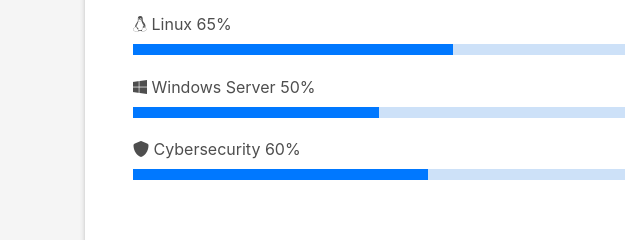
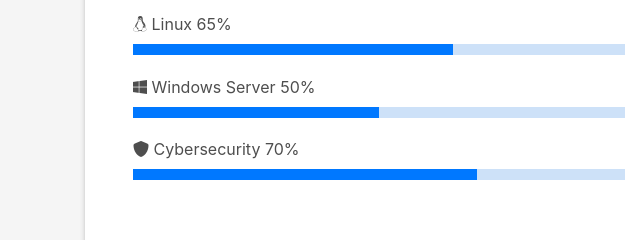
Before and after one commit to MaximiliaanM/MaximiliaanMuylaert, a plain HTML site: page index.html in a window 1280 px wide. Shown: the part 1240-1480 px from the top of the page, 0-640 px from the left. Drawn offline with Linux system fonts and the light colour scheme; a script that the page names is missing.

Commit message:
update badges

```diff
--- a/index.html
+++ b/index.html
@@ -278,9 +278,9 @@
                     <div class="progress-bar" role="progressbar" style="width: 50%" aria-valuenow="50" aria-valuemin="0"
                       aria-valuemax="100"></div>
                   </div>
-                  <span class="fas fa-shield"></span><span> Cybersecurity</span> <span class="pull-right">60%</span>
+                  <span class="fas fa-shield"></span><span> Cybersecurity</span> <span class="pull-right">70%</span>
                   <div class="progress">
-                    <div class="progress-bar" role="progressbar" style="width: 60%" aria-valuenow="60" aria-valuemin="0"
+                    <div class="progress-bar" role="progressbar" style="width: 70%" aria-valuenow="70" aria-valuemin="0"
                       aria-valuemax="100"></div>
                   </div>
                 </div>
@@ -536,6 +536,7 @@
               </div>
             </div>
         <div data-iframe-width="150" data-iframe-height="270" data-share-badge-id="747d2d09-84bd-4796-947f-299d8eb2d7e3" data-share-badge-host="https://www.credly.com"></div><script type="text/javascript" async src="//cdn.credly.com/assets/utilities/embed.js"></script>
+        <div data-iframe-width="150" data-iframe-height="270" data-share-badge-id="e9914da5-d755-430c-b29f-a8c88d4d43a9" data-share-badge-host="https://www.credly.com"></div><script type="text/javascript" async src="//cdn.credly.com/assets/utilities/embed.js"></script>
         <div data-iframe-width="150" data-iframe-height="270" data-share-badge-id="8cbb5b07-cc54-4232-9059-980febae5a9a" data-share-badge-host="https://www.credly.com"></div><script type="text/javascript" async src="//cdn.credly.com/assets/utilities/embed.js"></script>
       </section>
 
```
